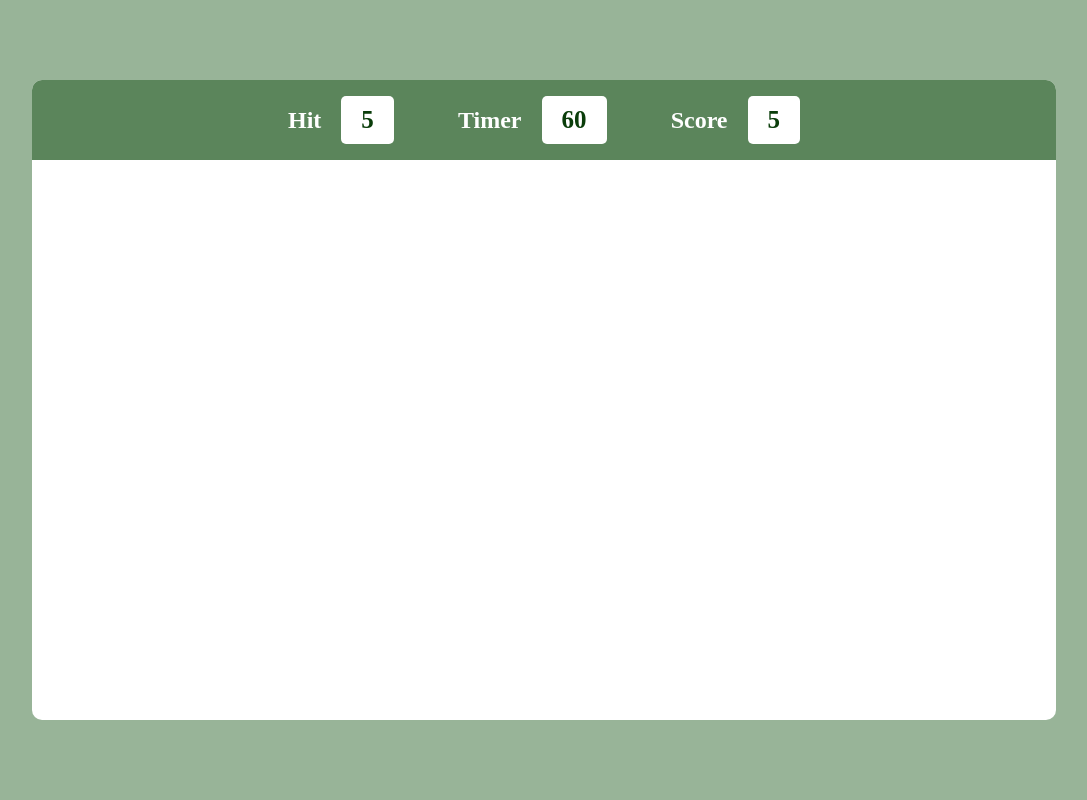
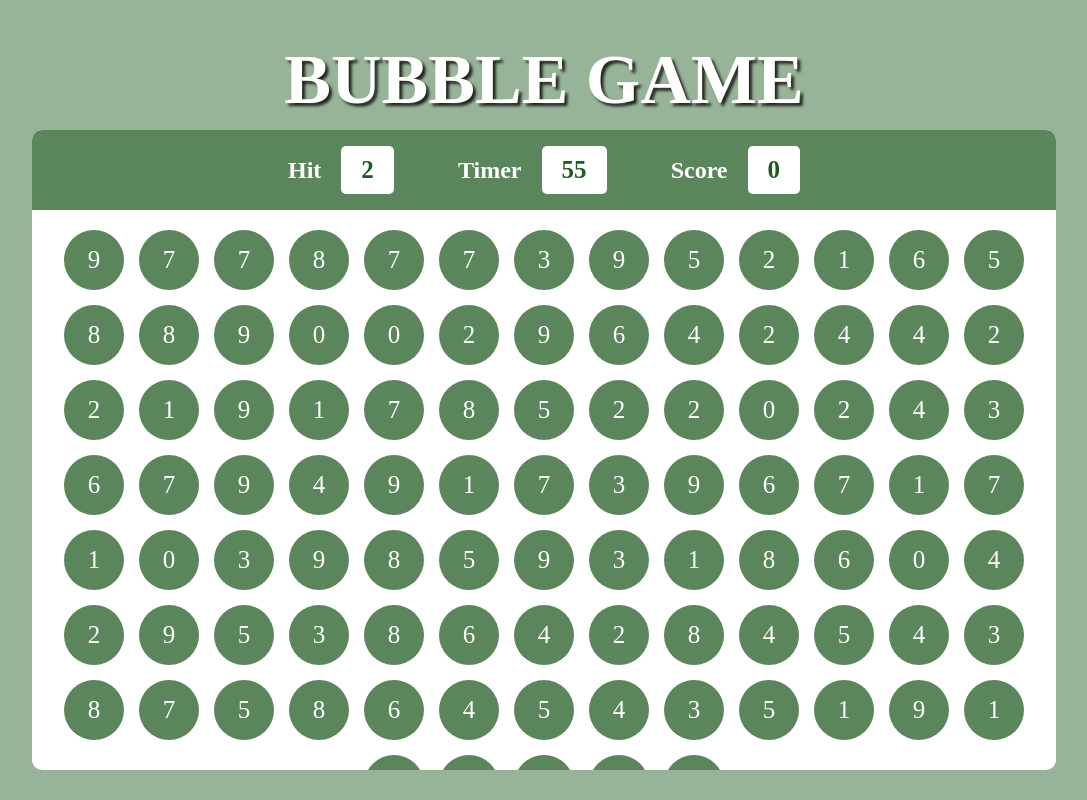
Before and after one commit to medakshchoudhary/bubble-game, a plain HTML site: page index.html in a window 1280 px wide. Shown: the whole page, without its empty margins (96-1183 px from the left). Drawn offline with Linux system fonts and the light colour scheme.

Commit message:
Completed the game will add some new features soon

```diff
--- a/index.html
+++ b/index.html
@@ -8,25 +8,28 @@
 </head>
 <body>
     <div id="main">
+        <div id="game-name">
+            <h1>BUBBLE GAME</h1>
+        </div>
         <div id="panel">
             <div id="pTop">
                 <div class="elem">
                     <h2>Hit</h2>
-                    <div class="box">5</div>
+                    <div id="newHit" class="box">5</div>
                 </div>
                 <div class="elem">
                     <h2>Timer</h2>
-                    <div class="box">60</div>
+                    <div id="timerVal" class="box">60</div>
                 </div>
                 <div class="elem">
                     <h2>Score</h2>
-                    <div class="box">5</div>
+                    <div id="scoreVal" class="box">0</div>
                 </div>
             </div>
             <div id="pBottom">
-
             </div>
         </div>
     </div>
+    <script src="script.js"></script>
 </body>
 </html>
--- a/script.js
+++ b/script.js
@@ -0,0 +1,63 @@
+var timer = 60;
+var score = 0;
+var newHit = 0;
+
+function makeRandomBubbles(){
+    var bubbles = "";
+
+    for(var i =1;i<=96;i++){
+        var rn = Math.floor(Math.random()*10);
+        bubbles += `<div class="bubble">${rn}</div>`;
+    }
+
+    document.querySelector("#pBottom").innerHTML = bubbles;
+}
+
+function runTimer(){
+    var timerInterval = setInterval(function (){
+        if(timer>0){
+            timer--;
+            document.querySelector("#timerVal").textContent = timer;
+        }
+        // when game ends then =>
+        else{
+            document.querySelector("#pBottom").innerHTML = `<h1>Game over <br> Your Score : ${score}</h1>`;
+            clearInterval(timerInterval);
+        }
+    },1000)
+
+}
+
+function getNewHit(){
+    newHit = Math.floor(Math.random()*10);
+    document.querySelector("#newHit").textContent = newHit;
+}
+
+function scoreIncreaser(){
+    score += 10;
+    document.querySelector("#scoreVal").textContent = score;
+}
+function scoreDecreaser(){
+    score -= 10;
+    document.querySelector("#scoreVal").textContent = score;
+}
+
+document.querySelector("#pBottom")
+.addEventListener("click",function (dets){
+    var bubbleClicked = Number(dets.target.textContent);
+    if(bubbleClicked === newHit){
+        scoreIncreaser();
+        getNewHit();
+        makeRandomBubbles();
+    }
+    else if(bubbleClicked !== newHit){
+        scoreDecreaser();
+        getNewHit();
+        makeRandomBubbles();
+    }
+})
+
+
+runTimer();
+getNewHit();
+makeRandomBubbles();
--- a/style.css
+++ b/style.css
@@ -10,12 +10,23 @@ html,body{
     height : 100%;
 }
 #main{
+    display: flex;
+    flex-direction: column;
     width: 100%;
     height: 100%;
     display: flex;
     align-items: center;
     justify-content: center;
     background-color: rgb(152, 180, 152);
+}
+#game-name{
+    padding: 10px;
+}
+#game-name h1{
+    font-size: 70px;
+    color: white;
+    text-shadow: 3px 3px 3px rgba(0, 0, 0,0.8);
+
 }
 #panel{
     width: 80%;
@@ -40,7 +51,7 @@ html,body{
     gap: 20px;
 }
 .box{
-    color: rgb(10, 61, 10);
+    color: rgb(31, 91, 31);
     font-weight: 600;
     font-size: 25px;
     border-radius: 5px;
@@ -48,6 +59,29 @@ html,body{
     background-color: white;
 }
 #pBottom{
+    display: flex;
+    align-items: center;
+    justify-content: center;
+    font-size: 30px;
+    flex-wrap: wrap;
+    gap: 15px;
     width: 100%;
     height: calc(100% - 80px);
+    padding: 20px;
 }
+.bubble{
+    font-size: 25px;
+    font-weight: 500;
+    width: 60px;
+    height: 60px;
+    background-color: rgb(91, 133, 91);
+    border-radius: 50%;
+    display: flex;
+    align-items: center;
+    justify-content: center;
+    color: white;
+}
+.bubble:hover{
+    cursor: pointer;
+    background-color: rgb(31, 91, 31);
+}
```
